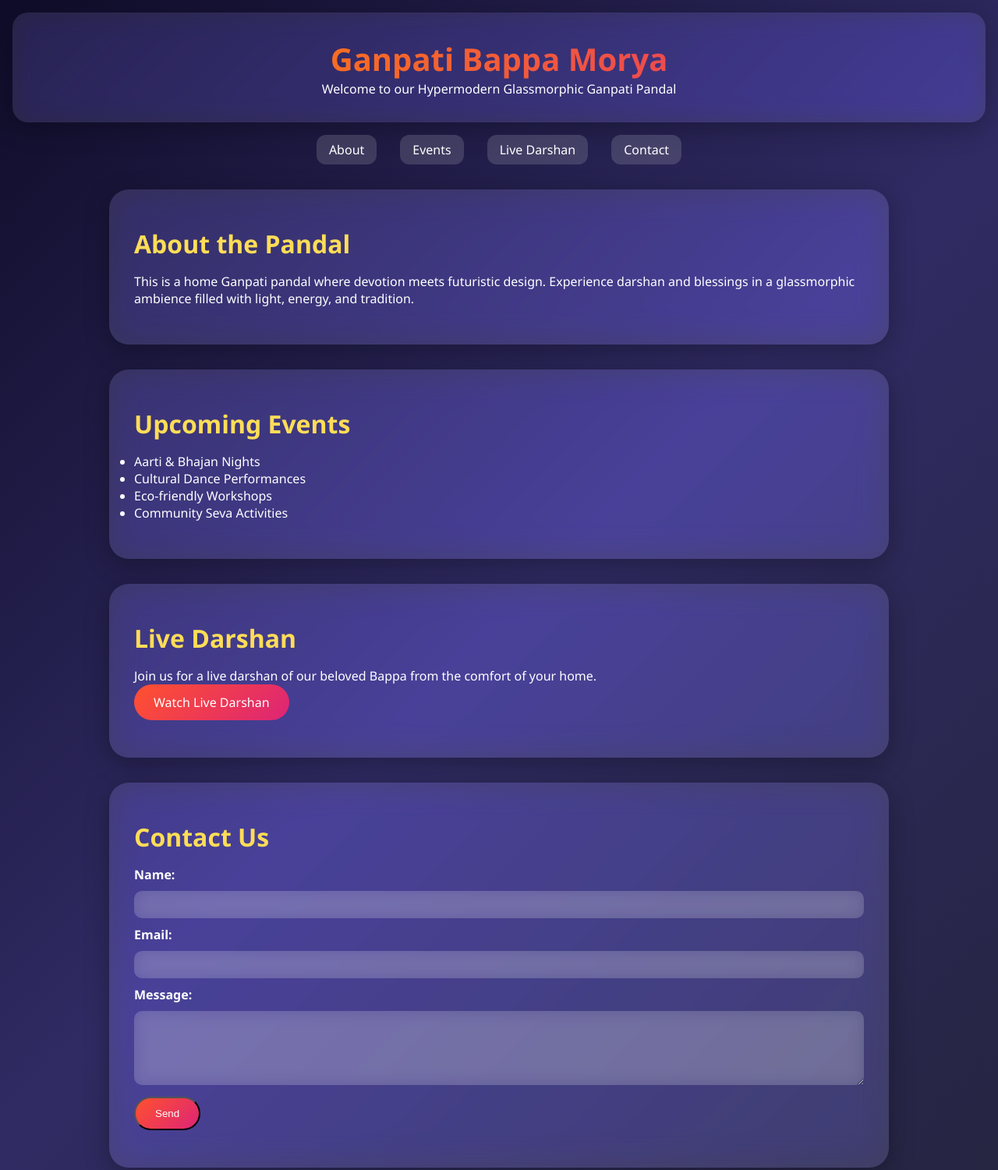
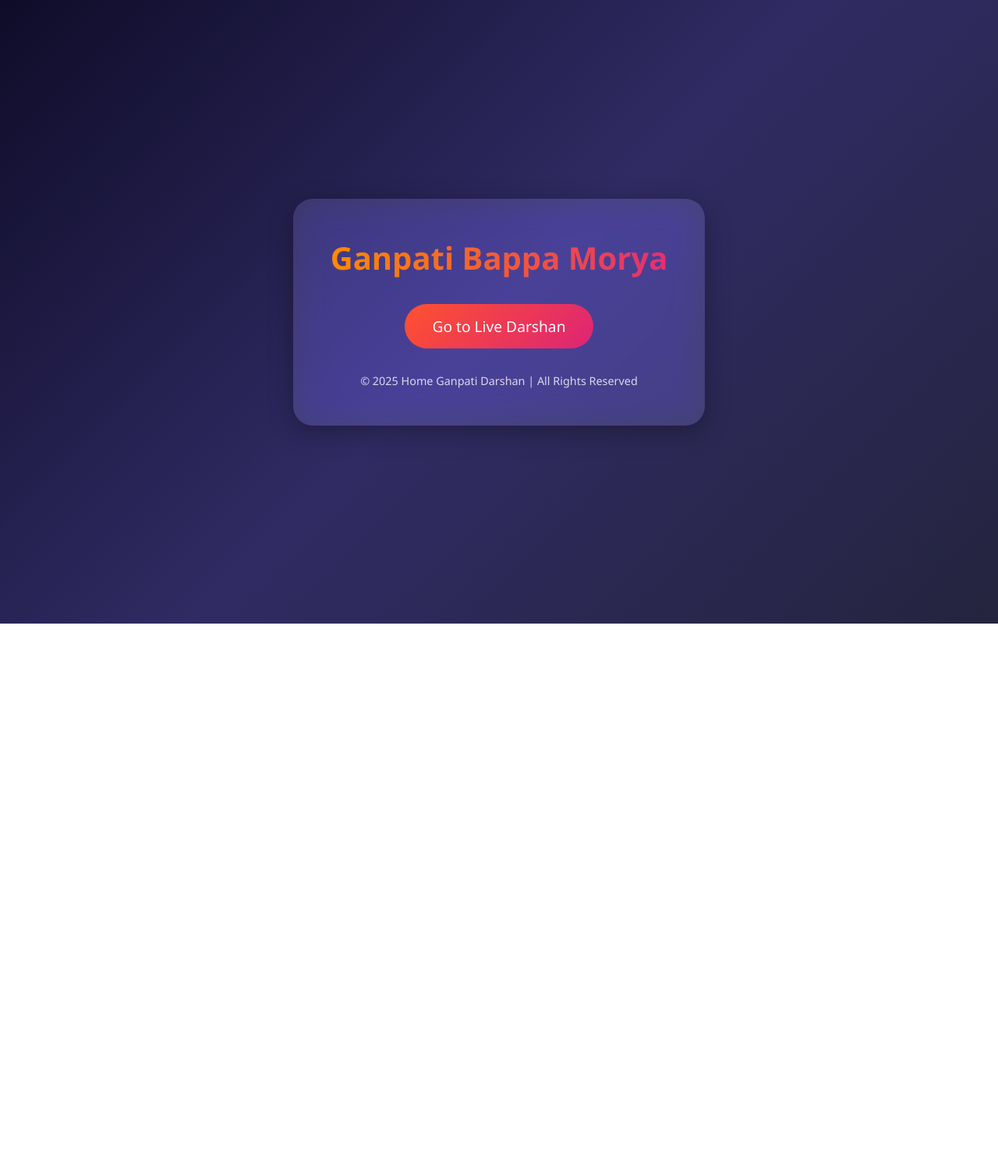
Before and after one commit to shreyganpati/shreyganpati.github.io, a plain HTML site: page index.html in a window 1280 px wide. Shown: the top 1501 px of the page at 78% size. After the commit the page ends 800 px from the top, so only its background shows below. Drawn offline with Linux system fonts and the light colour scheme.

Commit message:
Update index.html

```diff
--- a/index.html
+++ b/index.html
@@ -3,7 +3,7 @@
 <head>
   <meta charset="UTF-8">
   <meta name="viewport" content="width=device-width, initial-scale=1.0">
-  <title>Ganpati Pandal</title>
+  <title>Ganpati Darshan</title>
   <style>
     * {
       margin: 0;
@@ -11,149 +11,61 @@
       box-sizing: border-box;
     }
     body {
+      display: flex;
+      justify-content: center;
+      align-items: center;
+      height: 100vh;
       font-family: 'Segoe UI', Tahoma, Geneva, Verdana, sans-serif;
       background: linear-gradient(135deg, #0f0c29, #302b63, #24243e);
       color: #fff;
-      overflow-x: hidden;
+      text-align: center;
     }
-    header {
-      backdrop-filter: blur(15px) saturate(180%);
-      -webkit-backdrop-filter: blur(15px) saturate(180%);
-      background-color: rgba(255, 255, 255, 0.1);
-      border-radius: 20px;
-      padding: 2rem;
-      margin: 1rem;
-      text-align: center;
-      box-shadow: 0 8px 32px rgba(0,0,0,0.25);
+    .container {
+      backdrop-filter: blur(20px) saturate(180%);
+      -webkit-backdrop-filter: blur(20px) saturate(180%);
+      background-color: rgba(255, 255, 255, 0.12);
+      border-radius: 25px;
+      padding: 3rem;
+      box-shadow: 0 8px 32px rgba(0,0,0,0.3);
     }
-    header h1 {
+    h1 {
       font-size: 2.5rem;
+      margin-bottom: 2rem;
       background: linear-gradient(90deg, #ff8a00, #e52e71);
       -webkit-background-clip: text;
       -webkit-text-fill-color: transparent;
     }
-    nav {
-      display: flex;
-      justify-content: center;
-      gap: 30px;
-      margin: 1rem 0;
-    }
-    nav a {
-      text-decoration: none;
-      color: #fff;
-      padding: 0.5rem 1rem;
-      border-radius: 12px;
-      backdrop-filter: blur(10px);
-      background-color: rgba(255, 255, 255, 0.15);
-      transition: all 0.3s ease;
-    }
-    nav a:hover {
-      background-color: rgba(255, 255, 255, 0.3);
-      transform: scale(1.05);
-    }
-    section {
-      padding: 3rem 2rem;
-      max-width: 1000px;
-      margin: 2rem auto;
-      backdrop-filter: blur(20px) saturate(180%);
-      -webkit-backdrop-filter: blur(20px) saturate(180%);
-      background-color: rgba(255, 255, 255, 0.12);
-      border-radius: 25px;
-      box-shadow: 0 8px 32px rgba(0,0,0,0.3);
-    }
-    section h2 {
-      font-size: 2rem;
-      margin-bottom: 1rem;
-      color: #ffdd57;
-    }
-    footer {
-      text-align: center;
-      padding: 2rem;
-      margin-top: 3rem;
-      backdrop-filter: blur(15px);
-      background-color: rgba(0,0,0,0.5);
-      border-top: 1px solid rgba(255,255,255,0.2);
-    }
     .btn {
       display: inline-block;
-      padding: 12px 25px;
+      padding: 15px 35px;
       background: linear-gradient(135deg, #ff512f, #dd2476);
       color: #fff;
-      border-radius: 30px;
+      border-radius: 35px;
       text-decoration: none;
+      font-size: 1.2rem;
       transition: transform 0.3s ease;
     }
     .btn:hover {
-      transform: scale(1.08);
+      transform: scale(1.1);
     }
-    form input, form textarea {
-      width: 100%;
-      padding: 10px;
-      margin: 10px 0;
-      border: none;
-      border-radius: 10px;
-      backdrop-filter: blur(10px);
-      background-color: rgba(255, 255, 255, 0.15);
-      color: #fff;
-      outline: none;
-    }
-    form label {
-      font-weight: bold;
+    footer {
+      margin-top: 2rem;
+      font-size: 0.9rem;
+      color: rgba(255,255,255,0.8);
     }
   </style>
 </head>
 <body>
-  <header>
+  <div class="container">
     <h1>Ganpati Bappa Morya</h1>
-    <p>Welcome to our Hypermodern Glassmorphic Ganpati Pandal</p>
-  </header>
+    <a href="https://shreyganpati.github.io/ganpatibappalive" target="_blank" class="btn">Go to Live Darshan</a>
+    <footer>
+      <p>&copy; <span id="year"></span> Home Ganpati Darshan | All Rights Reserved</p>
+    </footer>
+  </div>
 
-  <nav>
-    <a href="#about">About</a>
-    <a href="#events">Events</a>
-    <a href="#darshan">Live Darshan</a>
-    <a href="#contact">Contact</a>
-  </nav>
-
-  <section id="about">
-    <h2>About the Pandal</h2>
-    <p>This is a home Ganpati pandal where devotion meets futuristic design. Experience darshan and blessings in a glassmorphic ambience filled with light, energy, and tradition.</p>
-  </section>
-
-  <section id="events">
-    <h2>Upcoming Events</h2>
-    <ul>
-      <li>Aarti & Bhajan Nights</li>
-      <li>Cultural Dance Performances</li>
-      <li>Eco-friendly Workshops</li>
-      <li>Community Seva Activities</li>
-    </ul>
-  </section>
-
-  <section id="darshan">
-    <h2>Live Darshan</h2>
-    <p>Join us for a live darshan of our beloved Bappa from the comfort of your home.</p>
-    <a href="https://shreyganpati.github.io/ganpatibappalive" target="_blank" class="btn">Watch Live Darshan</a>
-  </section>
-
-  <section id="contact">
-    <h2>Contact Us</h2>
-    <form>
-      <label for="name">Name:</label><br>
-      <input type="text" id="name" name="name" required><br>
-
-      <label for="email">Email:</label><br>
-      <input type="email" id="email" name="email" required><br>
-
-      <label for="message">Message:</label><br>
-      <textarea id="message" name="message" rows="5" required></textarea><br>
-
-      <button type="submit" class="btn">Send</button>
-    </form>
-  </section>
-
-  <footer>
-    <p>&copy; 2025 Home Ganpati Pandal | Designed with Glassmorphism</p>
-  </footer>
+  <script>
+    document.getElementById('year').textContent = new Date().getFullYear();
+  </script>
 </body>
 </html>
```
